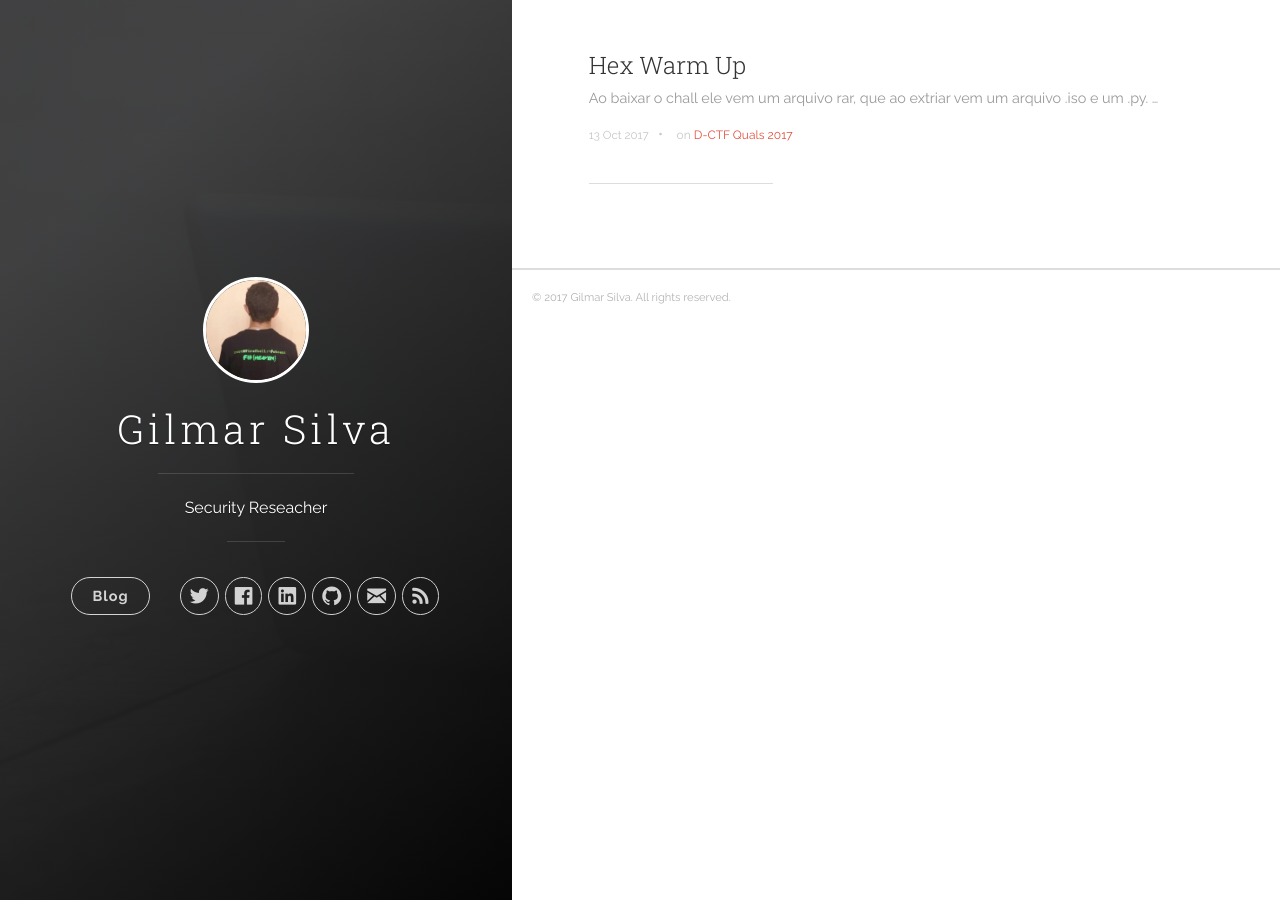
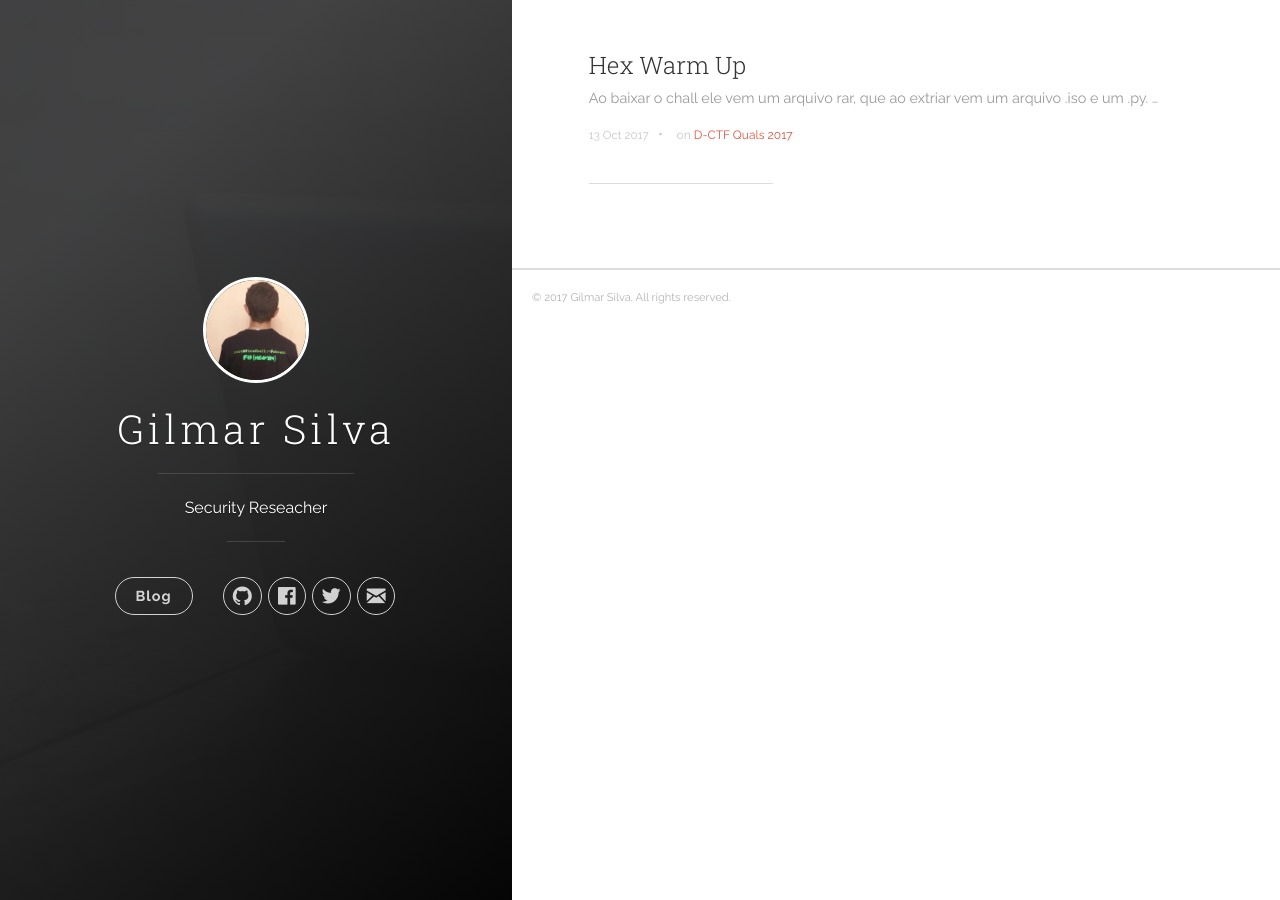
Before and after one commit to k13w/heavenh.github.io, a Jekyll site: the page built from index.html, in a window 1280 px wide. Built offline with Jekyll 4.4.1, drawn with Linux system fonts in a browser that asks for light colours; nearby versions of some CDN libraries; the list of posts is cut into pages by our own code.

Commit message:
:hammer:
:hammer:

```diff
--- a/_includes/header.html
+++ b/_includes/header.html
@@ -27,12 +27,12 @@
           <nav class="cover-navigation navigation--social">
             <ul class="navigation">
 
-            {% if site.author.twitter_username %}
-              <!-- Twitter -->
+            {% if site.author.github_username %}
+              <!-- GitHub -->
               <li class="navigation__item">
-                <a href="http://twitter.com/{{ site.author.twitter_username }}" title="@{{ site.author.twitter_username }} on Twitter" target="_blank">
-                  <i class="icon icon-social-twitter"></i>
-                  <span class="label">Twitter</span>
+                <a href="https://www.github.com/{{ site.author.github_username }}" title="{{ site.author.github_username }} on GitHub" target="_blank">
+                  <i class="icon icon-social-github"></i>
+                  <span class="label">GitHub</span>
                 </a>
               </li>
             {% endif %}
@@ -47,22 +47,12 @@
               </li>
             {% endif %}
 
-            {% if site.author.linkedin_username %}
-              <!-- LinkedIn -->
+            {% if site.author.twitter_username %}
+              <!-- Twitter -->
               <li class="navigation__item">
-                <a href="https://www.linkedin.com/in/{{ site.author.linkedin_username }}" title="{{ site.author.linkedin_username }} on LinkedIn" target="_blank">
-                  <i class="icon icon-social-linkedin"></i>
-                  <span class="label">LinkedIn</span>
-                </a>
-              </li>
-            {% endif %}
-
-            {% if site.author.github_username %}
-              <!-- GitHub -->
-              <li class="navigation__item">
-                <a href="https://www.github.com/{{ site.author.github_username }}" title="{{ site.author.github_username }} on GitHub" target="_blank">
-                  <i class="icon icon-social-github"></i>
-                  <span class="label">GitHub</span>
+                <a href="http://twitter.com/{{ site.author.twitter_username }}" title="@{{ site.author.twitter_username }} on Twitter" target="_blank">
+                  <i class="icon icon-social-twitter"></i>
+                  <span class="label">Twitter</span>
                 </a>
               </li>
             {% endif %}
@@ -77,14 +67,6 @@
               </li>
             {% endif %}
 
-            <!-- RSS -->
-            <li class="navigation__item">
-              <a href="{{ site.baseurl }}/feed.xml" title="Subscribe" target="_blank">
-                <i class="icon icon-rss"></i>
-                <span class="label">RSS</span>
-              </a>
-            </li>
-
             </ul>
           </nav>
 
```
